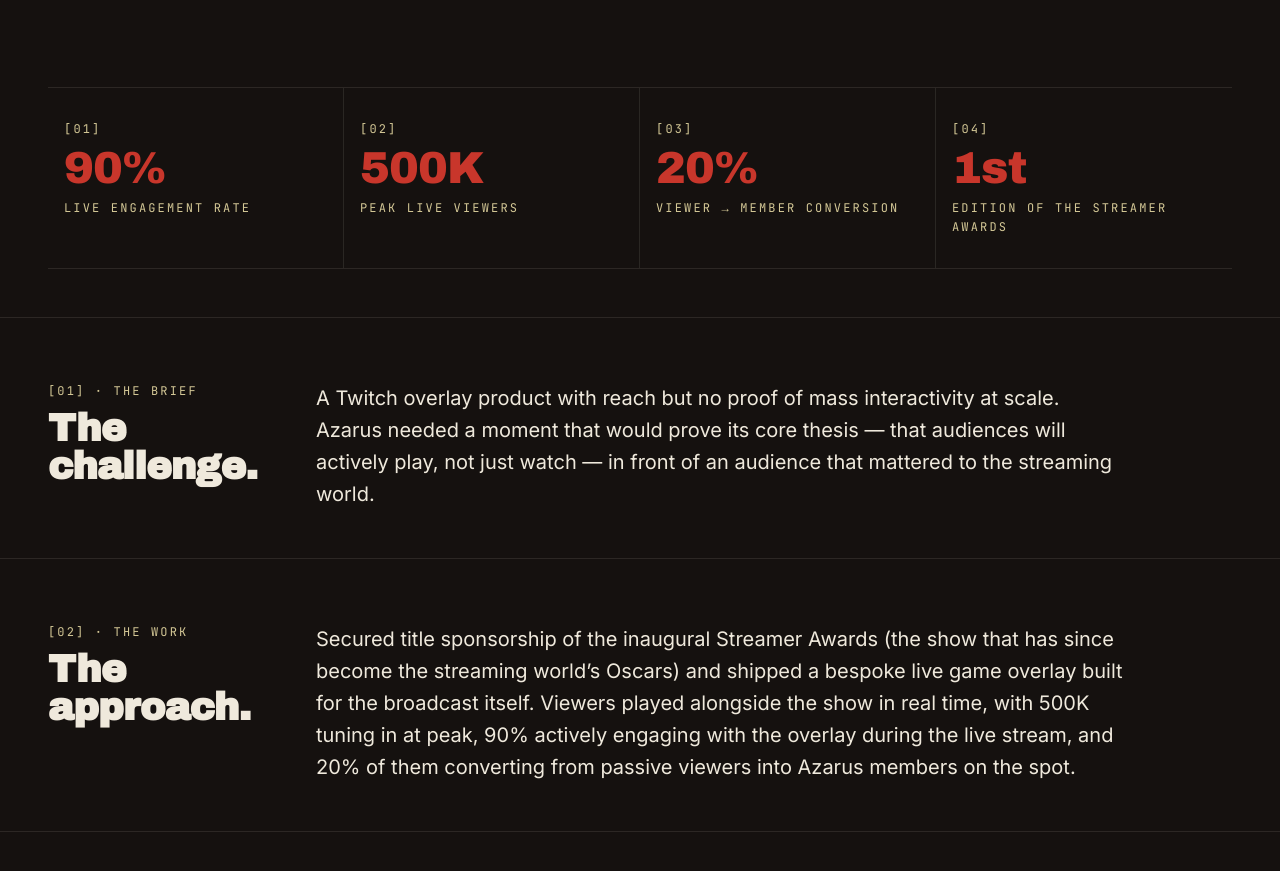
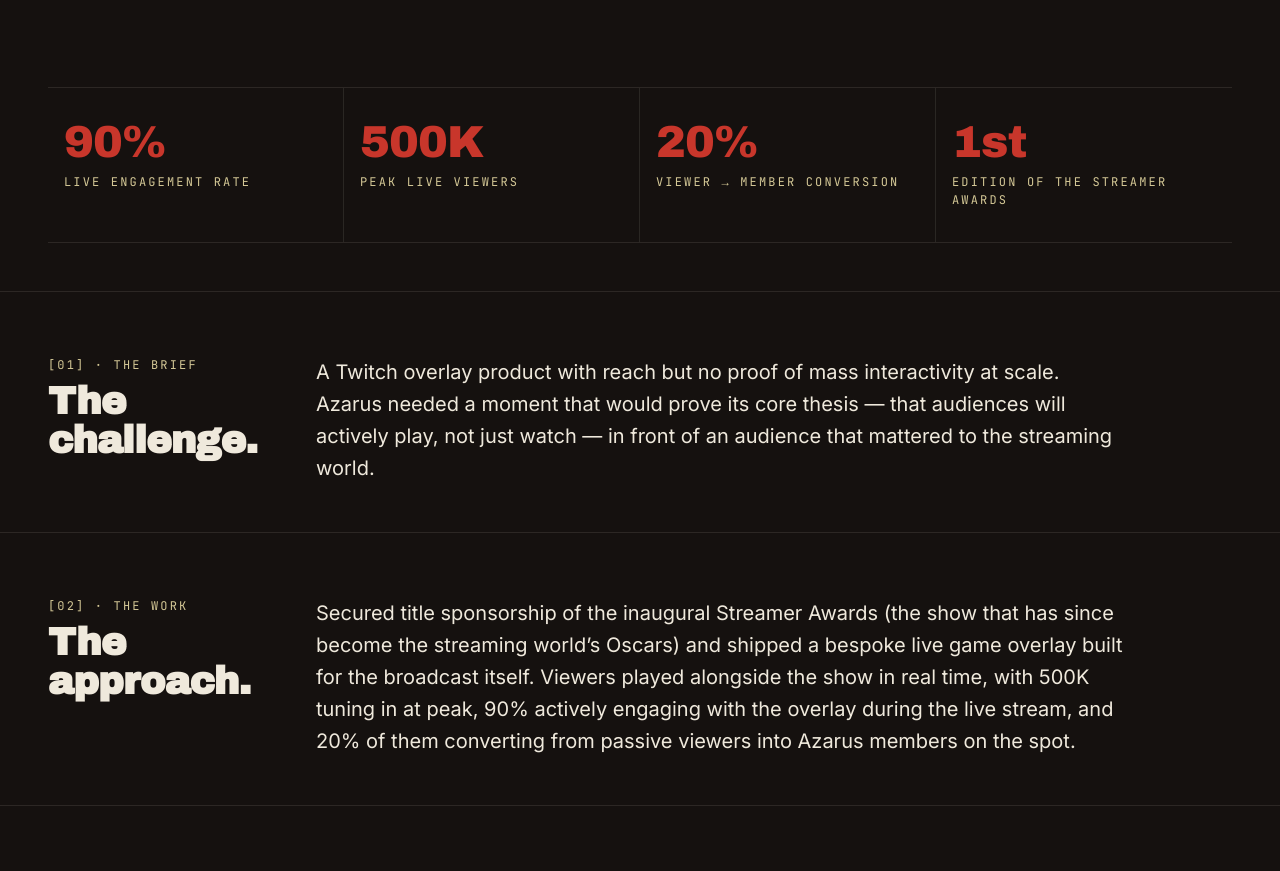
Before and after one commit to lolacolafola/laura-cordrey-site, a React (Vite) app: page /work/azarus in a window 1280 px wide. Shown: the part 1420-2291 px from the top of the page. Built offline with nearby package versions, Linux system fonts and the light colour scheme.

Commit message:
stats grid: drop [01]–[04] markers — stat value + label carry on their own

```diff
--- a/src/pages/WorkArticle.jsx
+++ b/src/pages/WorkArticle.jsx
@@ -88,7 +88,6 @@
         <ul>
           {cs.stats.map((s, i) => (
             <li key={i} className="article__stat">
-              <span className="marker article__stat-num">[{String(i + 1).padStart(2, '0')}]</span>
               <span className="article__stat-value">{s.value}</span>
               <span className="marker article__stat-label">{s.label}</span>
             </li>
```
